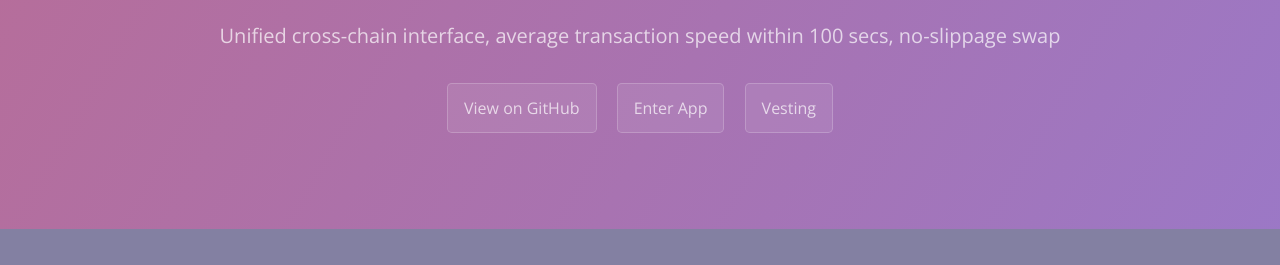
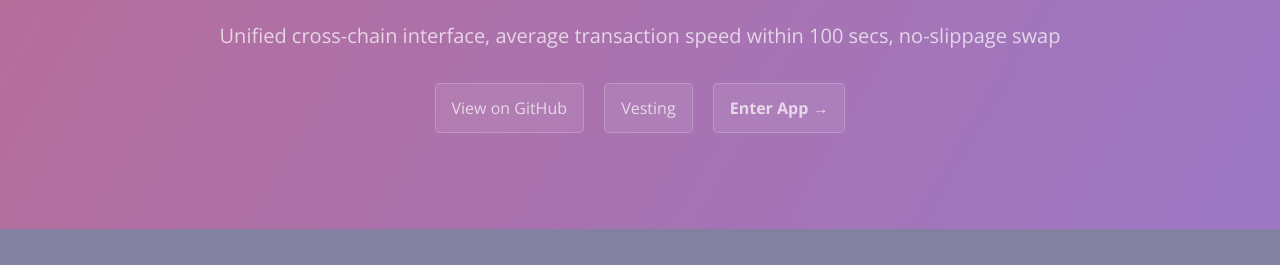
Before and after one commit to deltaswapio/deltaswap.io, a Jekyll site: the page built from index.md, in a window 1280 px wide. Shown: the part 154-419 px from the top of the page. Built offline with Jekyll 4.4.1, drawn with Linux system fonts in a browser that asks for light colours.

Commit message:
adjust enter button

```diff
--- a/_layouts/default.html
+++ b/_layouts/default.html
@@ -22,8 +22,8 @@
         <a href="{{ site.github.repository_url }}" class="btn">View on GitHub</a>
       {% endif %}
       {% if site.show_downloads %}
-        <a href="https://swap.deltaswap.io" class="btn">Enter App</a>
         <a href="https://vesting.deltaswap.io" class="btn">Vesting</a>
+        <a href="https://swap.deltaswap.io" class="btn"><b>Enter App &rarr;</b></a>
       {% endif %}
     </header>
 
--- a/_sass/jekyll-theme-cayman.scss
+++ b/_sass/jekyll-theme-cayman.scss
@@ -104,6 +104,10 @@ a {
       margin-left: 0;
     }
   }
+}
+
+.btn-xl {
+  padding: 1rem 1.25rem;
 }
 
 .page-header {
```
